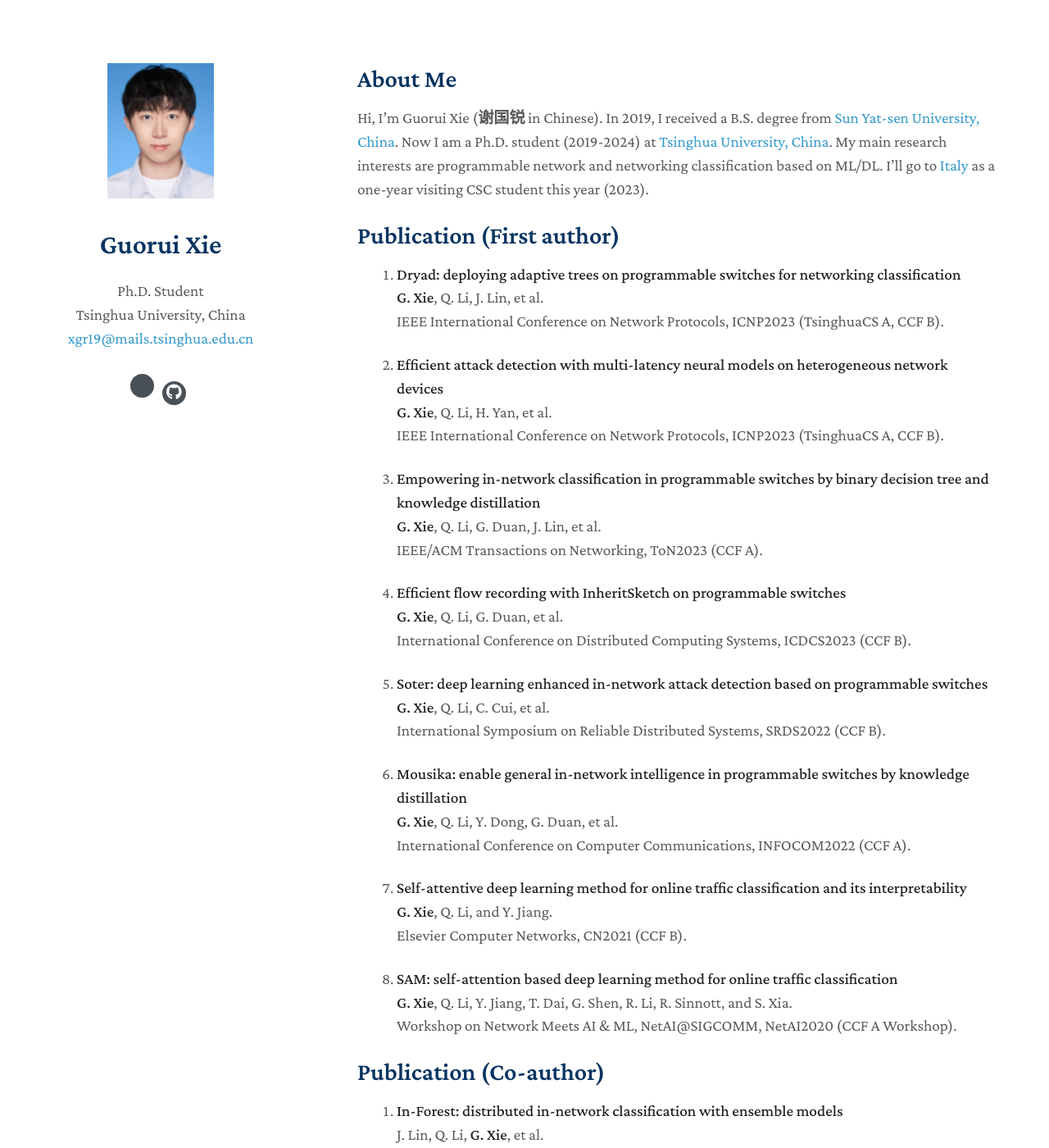
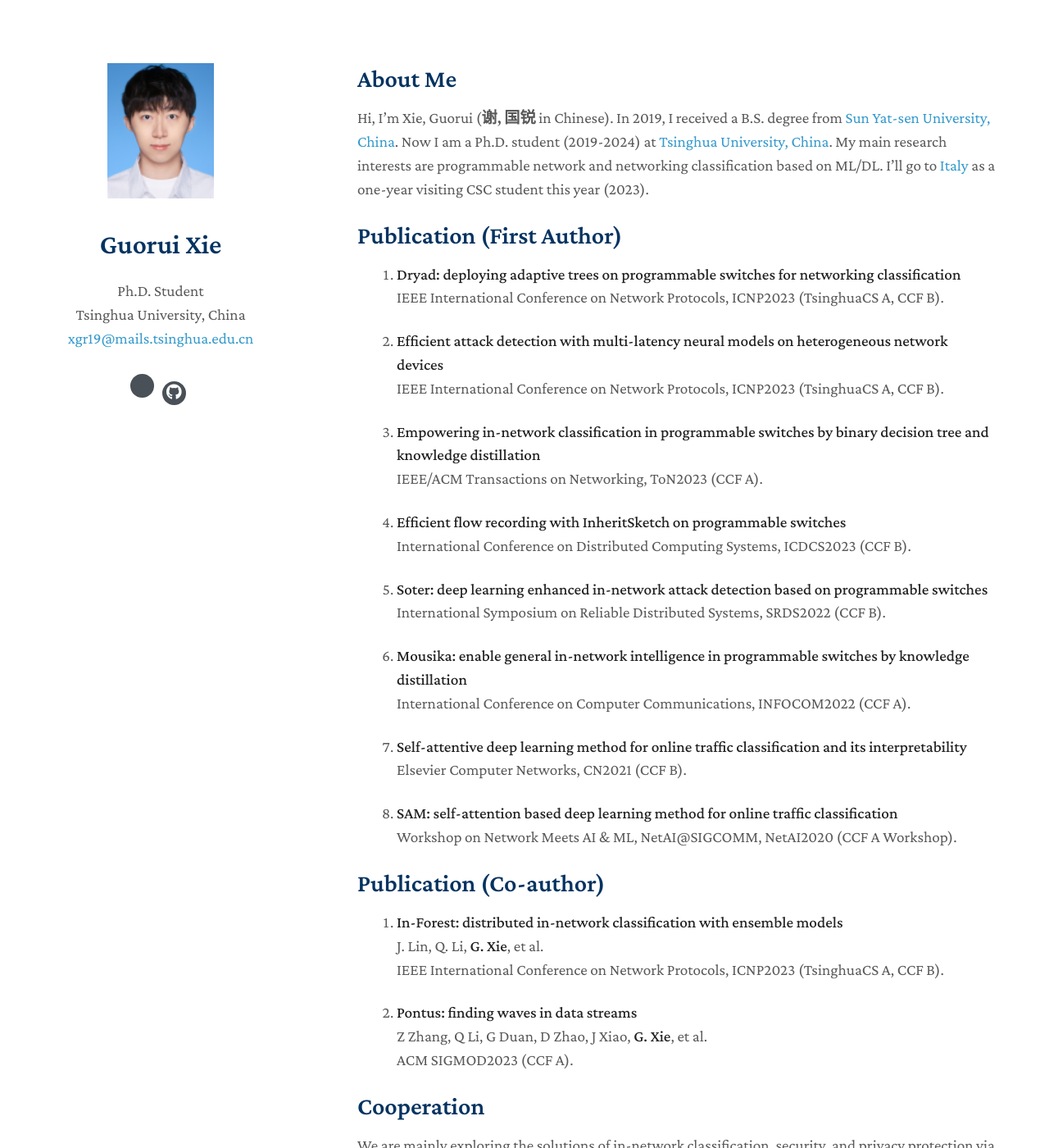
Before and after one commit to xgr19/xgr19.github.io, a Jekyll site: the page built from index.md, in a window 1280 px wide and 1400 px high. Shown: the whole window at 82% size. Built offline with Jekyll 4.4.1, drawn with Linux system fonts in a browser that asks for light colours; nearby versions of some CDN libraries; comment, search, counter and statistics services are not loaded; a style sheet for code colours, icons or effects is not loaded; our own code applies the rules of GitHub Pages for plain Markdown files.

Commit message:
Update index.md

```diff
--- a/index.md
+++ b/index.md
@@ -4,7 +4,7 @@ layout: homepage
 
 ## About Me
 
-Hi, I'm Guorui Xie (<b>谢国锐</b> in Chinese). In 2019, I received a B.S. degree from [Sun Yat-sen University, China](https://www.sysu.edu.cn/sysuen/). Now I am a Ph.D. student (2019-2024) at [Tsinghua University, China](https://www.cs.tsinghua.edu.cn/csen/). My main research interests are programmable network and networking classification based on ML/DL. I'll go to [Italy](https://gianniantichi.github.io/) as a one-year visiting CSC student this year (2023).
+Hi, I'm Xie, Guorui (<b>谢, 国锐</b> in Chinese). In 2019, I received a B.S. degree from [Sun Yat-sen University, China](https://www.sysu.edu.cn/sysuen/). Now I am a Ph.D. student (2019-2024) at [Tsinghua University, China](https://www.cs.tsinghua.edu.cn/csen/). My main research interests are programmable network and networking classification based on ML/DL. I'll go to [Italy](https://gianniantichi.github.io/) as a one-year visiting CSC student this year (2023).
 
 <!-- ## Research Interests
 
@@ -18,7 +18,7 @@ Hi, I'm Guorui Xie (<b>谢国锐</b> in Chinese). In 2019, I received a B.S. deg
 - **[Sept. 2019]** Our paper about few-shot learning is accepted to NeurIPS 2019.
 - **[Mar. 2019]** Our paper about few-shot learning is accepted to CVPR 2019. -->
 
-## Publication (First author)
+## Publication (First Author)
 
 <!-- - **Mnemonics Training: Multi-Class Incremental Learning without Forgetting**
   <br>
@@ -30,49 +30,33 @@ Hi, I'm Guorui Xie (<b>谢国锐</b> in Chinese). In 2019, I received a B.S. deg
 
 1. **Dryad: deploying adaptive trees on programmable switches for networking classification**
   <br>
-  **G. Xie**, Q. Li, J. Lin, et al.
-  <br>
   IEEE International Conference on Network Protocols, ICNP2023 (TsinghuaCS A, CCF B).
 
 1. **Efficient attack detection with multi-latency neural models on heterogeneous network devices**
-  <br>
-  **G. Xie**, Q. Li, H. Yan, et al.
   <br>
   IEEE International Conference on Network Protocols, ICNP2023 (TsinghuaCS A, CCF B).
 
 1. **Empowering in-network classification in programmable switches by binary decision tree and knowledge distillation**
   <br>
-  **G. Xie**, Q. Li, G. Duan, J. Lin, et al.
-  <br>
   IEEE/ACM Transactions on Networking, ToN2023 (CCF A).
 
 1. **Efficient flow recording with InheritSketch on programmable switches**
-  <br>
-  **G. Xie**, Q. Li, G. Duan, et al.
   <br>
   International Conference on Distributed Computing Systems, ICDCS2023 (CCF B).
 
 1. **Soter: deep learning enhanced in-network attack detection based on programmable switches**
   <br>
-  **G. Xie**, Q. Li, C. Cui, et al.
-  <br>
   International Symposium on Reliable Distributed Systems, SRDS2022 (CCF B).
 
 1. **Mousika: enable general in-network intelligence in programmable switches by knowledge distillation**
-  <br>
-  **G. Xie**, Q. Li, Y. Dong, G. Duan, et al.
   <br>
   International Conference on Computer Communications, INFOCOM2022 (CCF A).
 
 1. **Self-attentive deep learning method for online traffic classification and its interpretability**
   <br>
-  **G. Xie**, Q. Li, and Y. Jiang.
-  <br>
   Elsevier Computer Networks, CN2021 (CCF B).
 
 1. **SAM: self-attention based deep learning method for online traffic classification**
-  <br>
-  **G. Xie**, Q. Li, Y. Jiang, T. Dai, G. Shen, R. Li, R. Sinnott, and S. Xia.
   <br>
   Workshop on Network Meets AI & ML, NetAI@SIGCOMM, NetAI2020 (CCF A Workshop).
 
```
